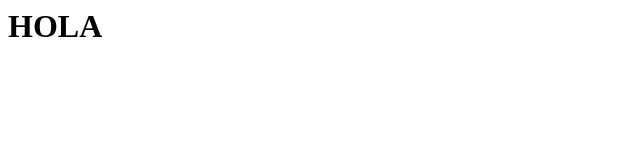
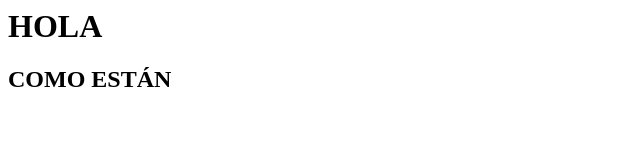
Before and after one commit to Joaron4/demo, a plain HTML site: page index.html in a window 1280 px wide. Shown: the whole page, without its empty margins (0-640 px from the left). Drawn offline with Linux system fonts and the light colour scheme.

```diff
--- a/index.html
+++ b/index.html
@@ -1 +1,2 @@
 <h1>HOLA</h1>
+<h2>COMO ESTÁN</h2>
```
